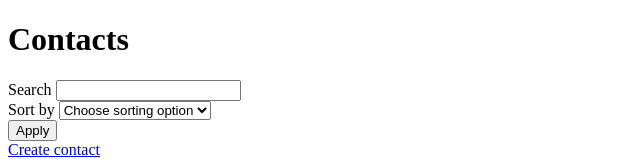
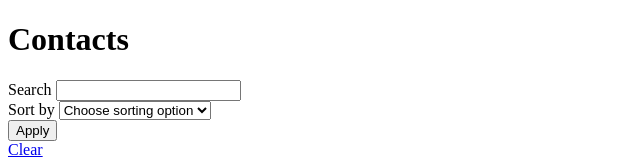
Before and after one commit to pawel-trojnacki/crm, a Symfony app: template templates/contact/index.html.twig in a window 1280 px wide. Shown: the part 150-309 px from the top of the page, without its empty margins (0-640 px from the left). Run offline with Twig, Linux system fonts and the light colour scheme; the template is opened without the code that fills it, so the values that code supplies are empty; some libraries are stand-ins or nearby versions.

Commit message:
Add clear contact filters option

```diff
--- a/assets/styles/app.scss
+++ b/assets/styles/app.scss
@@ -2,6 +2,7 @@
 @import "~bootstrap/scss/functions";
 
 $primary: #087990;
+$secondary: #343a40;
 
 @import "~bootstrap/scss/variables";
 @import "~bootstrap";
--- a/templates/contact/_filter-form.html.twig
+++ b/templates/contact/_filter-form.html.twig
@@ -1,20 +1,23 @@
 <form method="GET" class="d-flex align-items-end">
-    <div class="pe-3">
+    <div class="pe-2">
         <label for="search" class="form-label">Search</label>
         <input type="search" name="search" id="search" class="form-control" value="{{search}}">
     </div>
-    <div class="pe-3">
+    <div class="pe-2">
         <label for="order" class="form-label">Sort by</label>
         <select name="order" id="order" class="form-select">
             {% if not order %}
             <option value="" disabled selected hidden>Choose sorting option</option>
             {% endif %}
             {% for val, name in sortOptions %}
-                <option value="{{val}}" {{ (val == order) ? 'selected' : '' }} >{{name}}</option>
+            <option value="{{val}}" {{ (val==order) ? 'selected' : '' }}>{{name}}</option>
             {% endfor %}
         </select>
     </div>
+    <div class="pe-2">
+        <button type="submit" class="btn btn-primary">Apply</button>
+    </div>
     <div>
-        <button type="submit" class="btn btn-outline-primary">Apply</button>
+        <a href="{{ path('app_contact_index', {slug: workspace.slug}) }}" class="btn btn-secondary">Clear</a>
     </div>
 </form>
```
